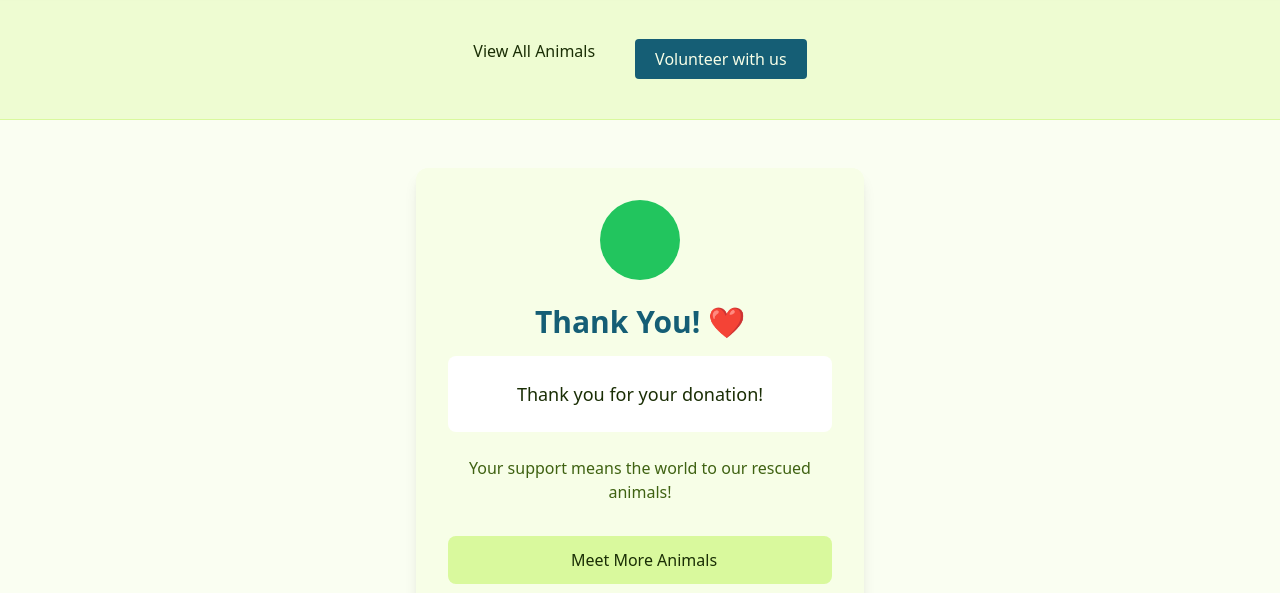
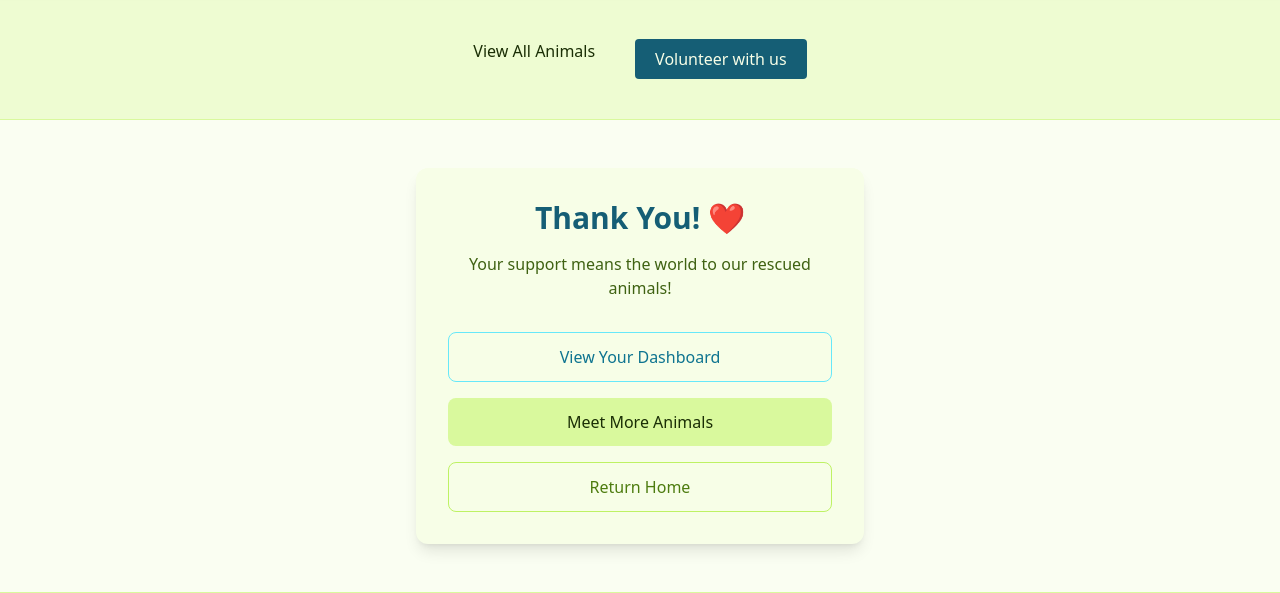
Before and after one commit to dagmara-szproch/animal-farm, a Django app: page /payments/success/ in a window 1280 px wide. Shown: the part 92-685 px from the top of the page. Run offline with Django 4.2, Linux system fonts and the light colour scheme; the visitor is signed in with stand-in values (Sample User, id 1); data that the repository does not hold is empty; parts of the project's set-up code (start-up, migrations or seed data) failed here and were passed over; some libraries are stand-ins or nearby versions.

Commit message:
add link to dashboard to success template

```diff
--- a/payments/templates/payments/success.html
+++ b/payments/templates/payments/success.html
@@ -2,9 +2,6 @@
 
 {% block content %}
 <div class="max-w-md mx-auto my-12 p-8 bg-lime-50 rounded-xl shadow-lg text-center">
-    <div class="w-20 h-20 bg-green-500 rounded-full flex items-center justify-center mx-auto mb-6">
-        <i class="fas fa-heart text-white text-3xl"></i>
-    </div>
 
     <h1 class="text-3xl font-bold text-cyan-800 mb-4">Thank You! ❤️</h1>
 
@@ -30,17 +27,6 @@
         </div>
         {% endif %}
     </div>
-    {% else %}
-    <div class="bg-white p-6 rounded-lg mb-6">
-        <p class="text-lg text-lime-950">
-            Thank you for your donation!
-        </p>
-        {% if donation_ref %}
-        <p class="text-gray-600 text-sm mt-2">
-            Reference: <strong>{{ donation_ref }}</strong>
-        </p>
-        {% endif %}
-    </div>
     {% endif %}
 
     <p class="text-lime-800 mb-8">
@@ -49,21 +35,26 @@
     </p>
 
     <div class="space-y-4">
+        <a href="{% url 'accounts:dashboard' %}"
+           class="block border border-cyan-300 text-cyan-700 py-3 rounded-lg hover:bg-cyan-50 font-medium">
+           View Your Dashboard
+        </a>
+
         {% if animal %}
         <a href="{% url 'animals:detail' animal.slug %}"
            class="block bg-cyan-800 text-white py-3 rounded-lg hover:bg-cyan-700 font-medium">
-            <i class="fas fa-paw mr-2"></i>Back to {{ animal.name }}
+            Back to {{ animal.name }}
         </a>
         {% endif %}
 
         <a href="{% url 'animals:list' %}"
            class="block bg-lime-200 text-lime-950 py-3 rounded-lg hover:bg-lime-300 font-medium">
-            <i class="fas fa-heart mr-2"></i>Meet More Animals
+            Meet More Animals
         </a>
 
         <a href="{% url 'home' %}"
            class="block border border-lime-300 text-lime-700 py-3 rounded-lg hover:bg-lime-50 font-medium">
-            <i class="fas fa-home mr-2"></i>Return Home
+            Return Home
         </a>
     </div>
 </div>
```
Also changed, not shown: README.md.
